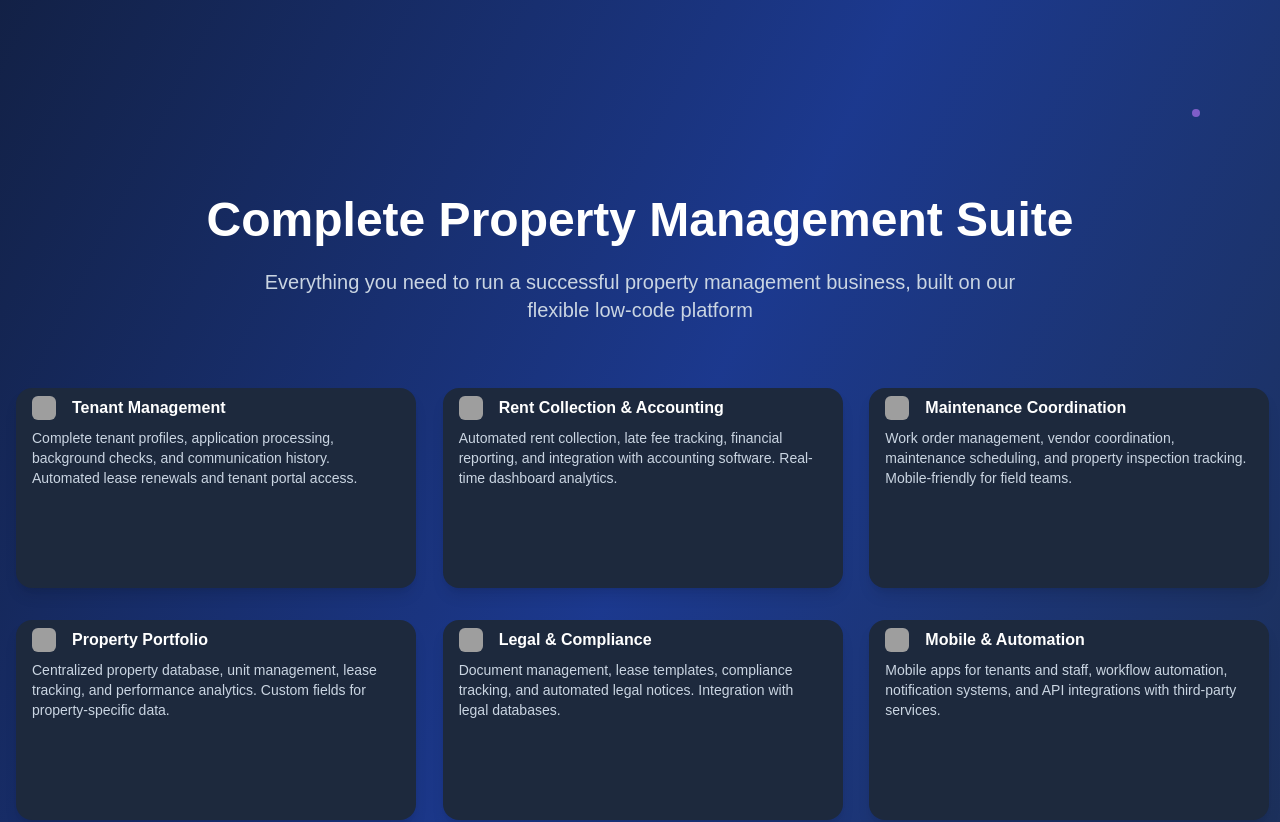
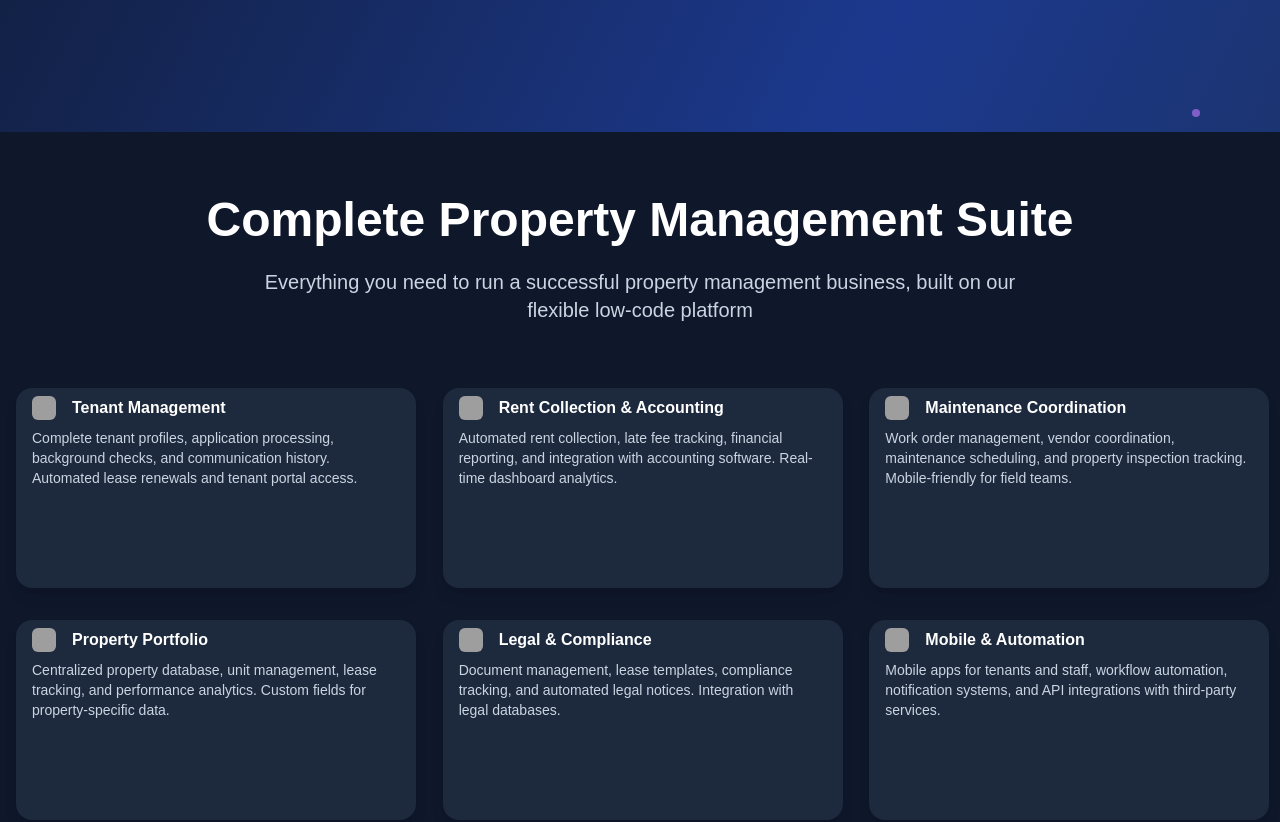
Before and after one commit to casas1010/simple-ticket-landing-page2, a Next.js app: page /themes/property_management in a window 1280 px wide. Shown: the part 740-1562 px from the top of the page. Built offline with nearby package versions, Linux system fonts and the light colour scheme; no server answers; grey boxes are pictures that could not be loaded.

Commit message:
checkpoint

```diff
--- a/src/app/themes/global/features/module_features.tsx
+++ b/src/app/themes/global/features/module_features.tsx
@@ -20,8 +20,11 @@ const FeatureCard = ({
 }) => {
   return (
     <div
-      className="relative bg-slate-800 rounded-2xl shadow-lg text-white overflow-hidden group"
-      style={{ width: CARD_WIDTH, height: CARD_HEIGHT }}
+      className={classNames(
+        "relative bg-slate-800 rounded-2xl shadow-lg text-white overflow-hidden group",
+        "w-full sm:w-[400px] mx-auto", // Center card itself on small screens
+        "h-[200px]"
+      )}
     >
       {/* Title Bar */}
       <div className="flex items-center space-x-4 p-4" style={{ height: TITLE_BAR_HEIGHT }}>
@@ -75,18 +78,20 @@ export const ModuleFeatures = ({
   }[];
 }) => {
   return (
-    // bg-slate-900
-    <div className="min-h-screen  py-16 px-4">
+    <div className="min-h-screen py-16 px-4 bg-slate-900">
       <div className="max-w-7xl mx-auto">
         <div className="text-center mb-16">
           <h1 className="text-5xl font-bold text-white mb-6">{title}</h1>
           <p className="text-xl text-slate-300 max-w-3xl mx-auto">{description}</p>
         </div>
 
-        <div className="grid grid-cols-1 md:grid-cols-2 lg:grid-cols-3 gap-8">
-          {features.map((feature, index) => (
-            <FeatureCard key={index} feature={feature} />
-          ))}
+        {/* Centered Grid Wrapper */}
+        <div className="flex justify-center">
+          <div className="grid grid-cols-1 md:grid-cols-2 lg:grid-cols-3 gap-8">
+            {features.map((feature, index) => (
+              <FeatureCard key={index} feature={feature} />
+            ))}
+          </div>
         </div>
       </div>
     </div>
--- a/src/app/themes/property_management/landing_module.tsx
+++ b/src/app/themes/property_management/landing_module.tsx
@@ -1,11 +1,16 @@
+'use client';
+
 import React from 'react';
 import SmartHomeInterface from './smart_home';
+import { useIsMobile } from '@/app/context/mobile_context';
 
 export default function PropertyManagementLanding() {
+  const isMobile = useIsMobile();
+
   return (
-<div className="relative z-10 flex flex-col md:flex-row items-center justify-between px-8 text-left ">      {/* Left: Hero Content */}
+    <div className="relative z-10 flex flex-col md:flex-row items-center justify-between px-8 text-left">
+      {/* Left: Hero Content */}
       <div className="flex-1 max-w-2xl">
-
         {/* Hero Title */}
         <h1 className="text-5xl md:text-6xl font-bold text-white mb-6 leading-tight">
           Transform Your Property
@@ -23,10 +28,12 @@ export default function PropertyManagementLanding() {
         </p>
       </div>
 
-      {/* Right: Smart Home Interface */}
-      <div className="flex-1 w-full max-w-xl">
-        <SmartHomeInterface />
-      </div>
+      {/* Right: Smart Home Interface — Only show on non-mobile */}
+      {!isMobile && (
+        <div className="flex-1 w-full max-w-xl">
+          <SmartHomeInterface />
+        </div>
+      )}
     </div>
   );
 }
```
Also changed, not shown: src/app/themes/property_management/page.tsx (+3 -4 lines).
